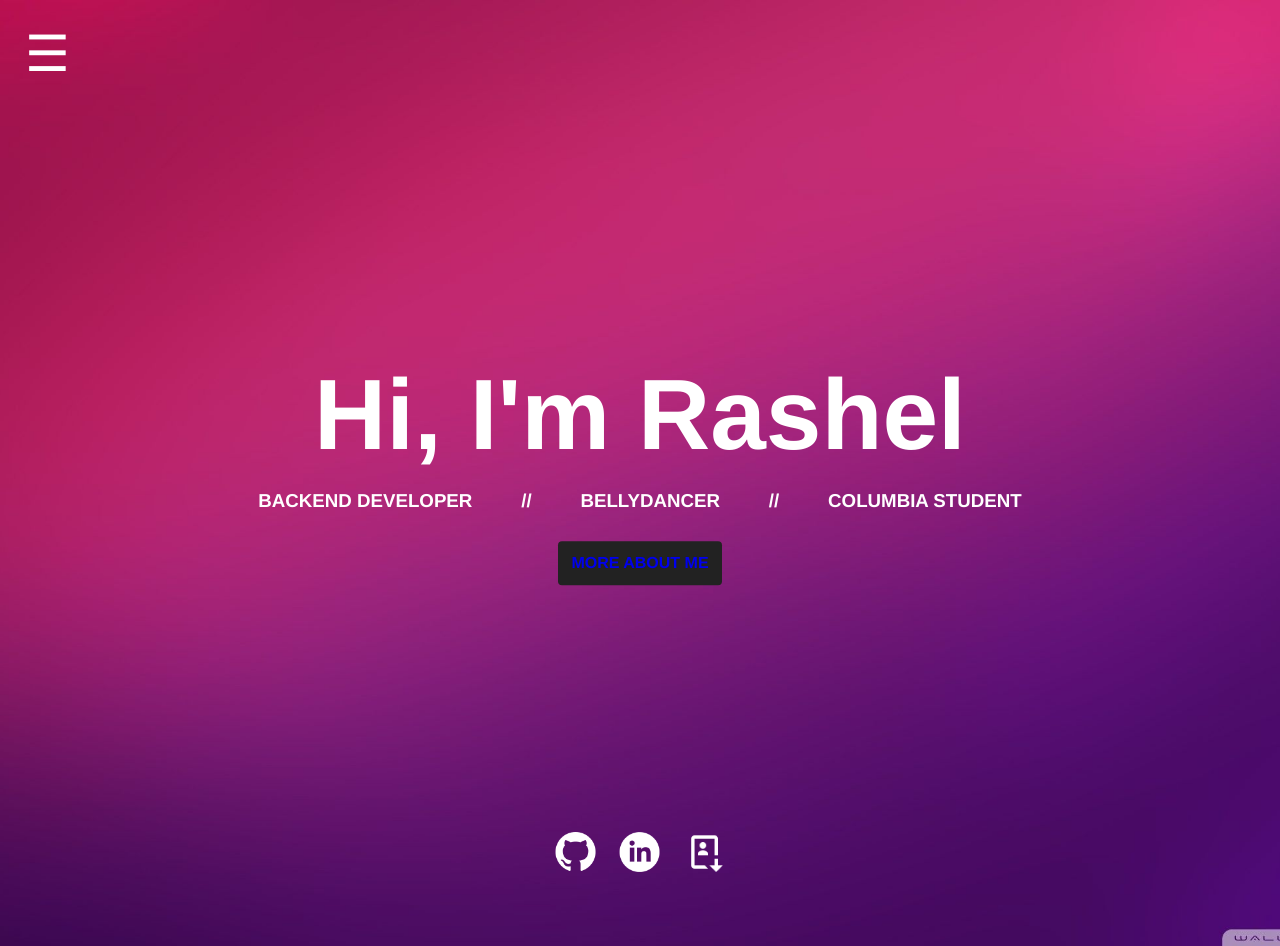
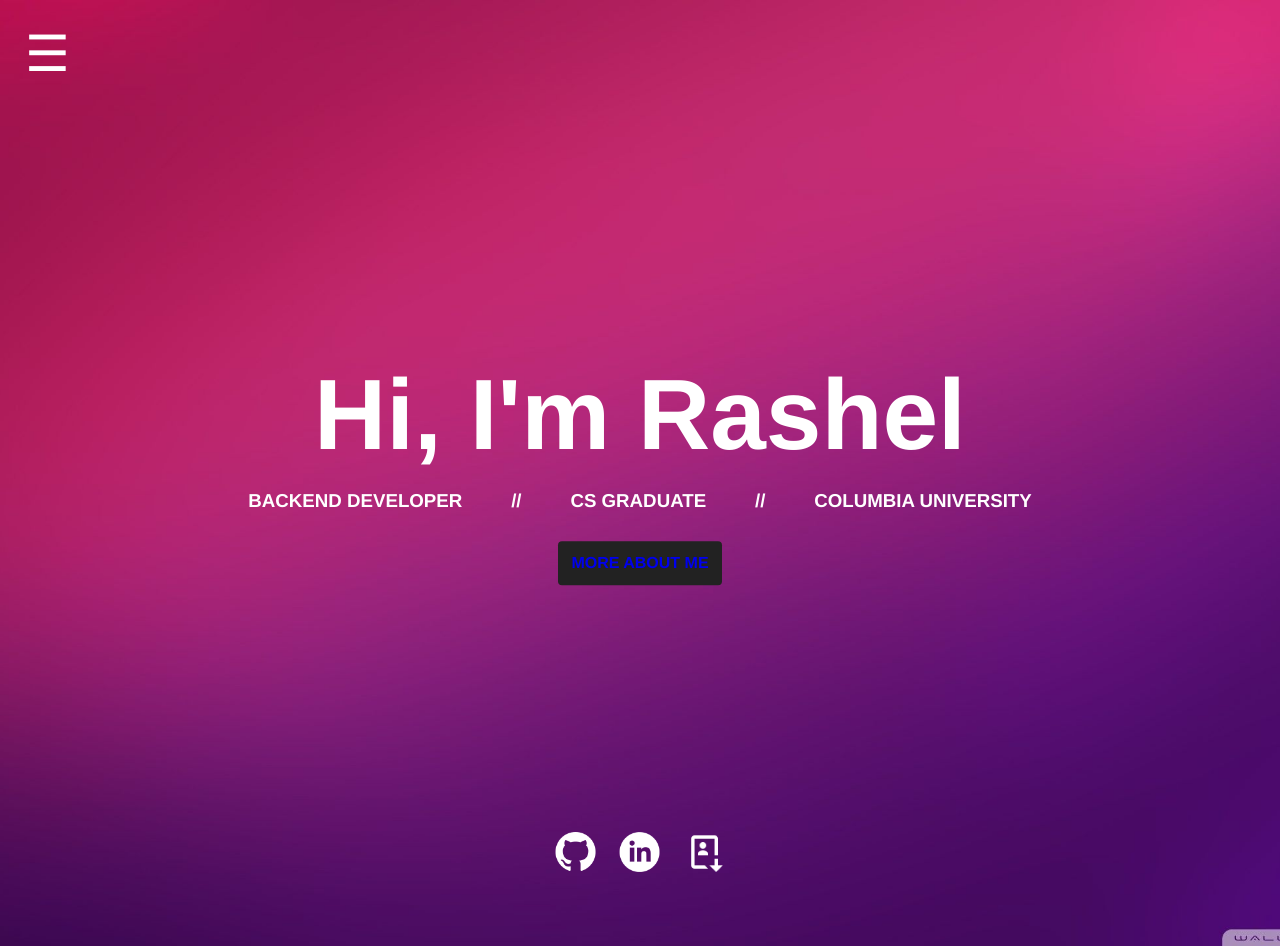
Before and after one commit to rashelrr/mlh-portfolio-project, a Flask app: page / in a window 1280 px wide. Shown: the top 946 px of the page. Run offline with Flask 2, Linux system fonts and the light colour scheme; parts of the project's set-up code (start-up, migrations or seed data) failed here and were passed over; some libraries are stand-ins or nearby versions.

Commit message:
Updated landing page

```diff
--- a/app/templates/index.html
+++ b/app/templates/index.html
@@ -23,7 +23,7 @@
 
         <div class="centered" style="width: 80%">
             <h1 id="typed-out" style="font-size:100px; font-weight:200px; margin-bottom: 10px;"></h1>
-            <h3>BACKEND DEVELOPER &ensp; &ensp; &ensp; // &ensp; &ensp; &ensp; BELLYDANCER &ensp; &ensp; &ensp; // &ensp; &ensp; &ensp; COLUMBIA STUDENT</h3>
+            <h3>BACKEND DEVELOPER &ensp; &ensp; &ensp; // &ensp; &ensp; &ensp; CS GRADUATE &ensp; &ensp; &ensp; // &ensp; &ensp; &ensp; COLUMBIA UNIVERSITY</h3>
             <button class="buttonmore" style="margin-top: 10px;"><a href="#about"><span><b>MORE ABOUT ME</b></span></a></button>
             <br><br><br><br><br>
         </div>
```
Also changed, not shown: 1 other file.
